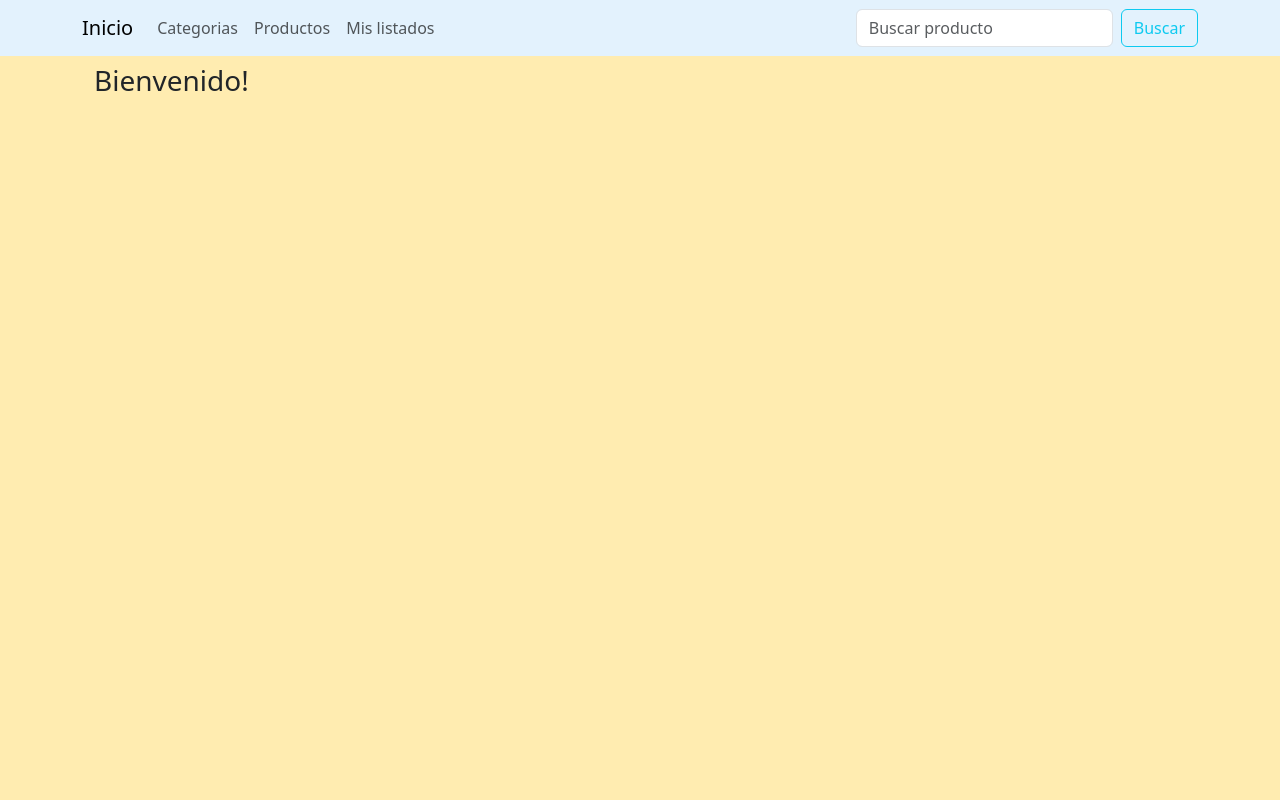
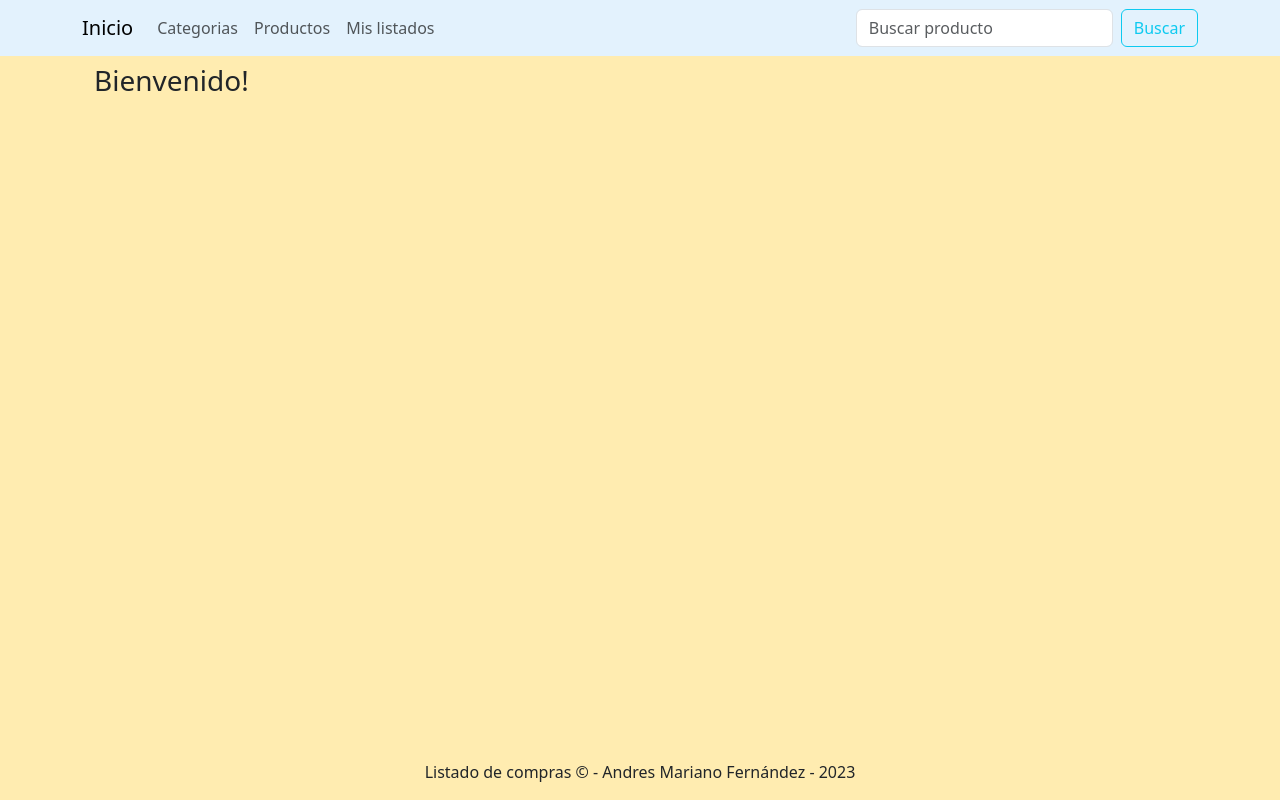
Before and after one commit to andres94af/lista-compras-front, an Angular app: page / in a window 1280 px wide. Built offline with nearby package versions, Linux system fonts and the light colour scheme.

Commit message:
agregado footer

```diff
--- a/src/app/app.component.html
+++ b/src/app/app.component.html
@@ -29,4 +29,9 @@
 
   <div class="container">
     <router-outlet></router-outlet>
-  </div></div>
+  </div>
+</div>
+
+<footer class="fixed-bottom">
+  <app-footer></app-footer>
+</footer>
--- a/src/app/app.module.ts
+++ b/src/app/app.module.ts
@@ -10,6 +10,7 @@
 import { FormsModule } from '@angular/forms';
 import { HttpClientModule } from '@angular/common/http';
 import { InicioComponent } from './component/inicio/inicio.component';
+import { FooterComponent } from './component/footer/footer.component';
 
 @NgModule({
   declarations: [
@@ -18,7 +19,8 @@
     DetallesComponent,
     ComprasComponent,
     CategoriasComponent,
-    InicioComponent
+    InicioComponent,
+    FooterComponent
   ],
   imports: [
     BrowserModule,
--- /dev/null
+++ b/src/app/component/footer/footer.component.ts
@@ -0,0 +1,14 @@
+import { Component } from '@angular/core';
+
+@Component({
+  selector: 'app-footer',
+  template: `<p class="text-center">Listado de compras &copy; - {{autor}} - {{anio}}</p>`,
+  styles: [
+  ]
+})
+export class FooterComponent {
+
+  autor:string = "Andres Mariano Fernández"
+  anio:number = new Date().getFullYear();
+
+}
```
